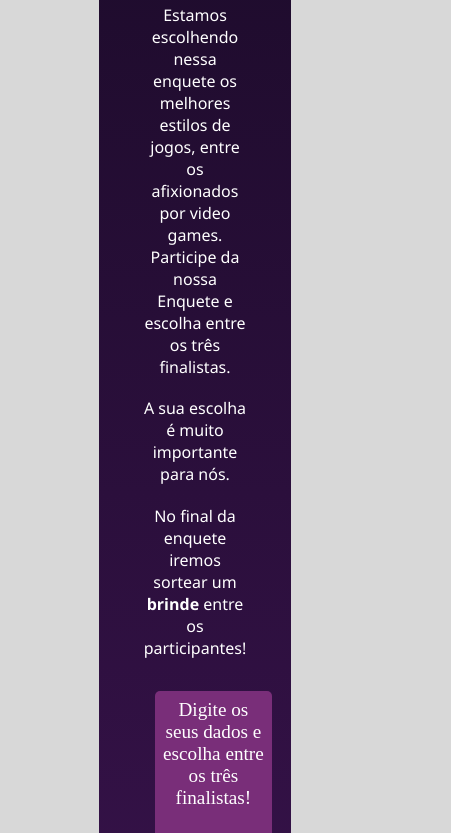
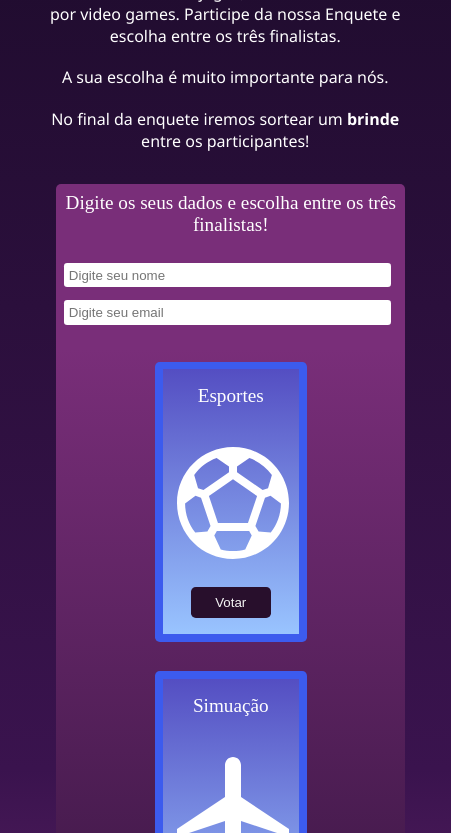
Before and after one commit to JulianaOAguilar/BootcampDevJr-Games-Lovers, a plain HTML site: page index.html in a window 390 px wide. Shown: the part 158-991 px from the top of the page, 451 px wide, since content can reach past the window. Drawn offline with Linux system fonts and the light colour scheme.

Commit message:
Correção 2

```diff
--- a/style.css
+++ b/style.css
@@ -125,9 +125,10 @@ background: linear-gradient(180deg, rgba(84,78,194,1) 0%, rgba(153,196,255,1) 10
     @media  screen  and (max-width:800px) {
 
         .container {
-            margin-left: 0;
-          width: 30%;
-          margin: auto;
+
+          width: 95%;
+          margin: 0;
+          padding: auto;
         }
         .boxes {
             display: flex;
@@ -137,6 +138,11 @@ background: linear-gradient(180deg, rgba(84,78,194,1) 0%, rgba(153,196,255,1) 10
             margin-left: 0;
             width: auto;
         }
+
+        body{
+            margin: 0;
+            padding: 0;
+        }
     }
 
     .developer {
```
